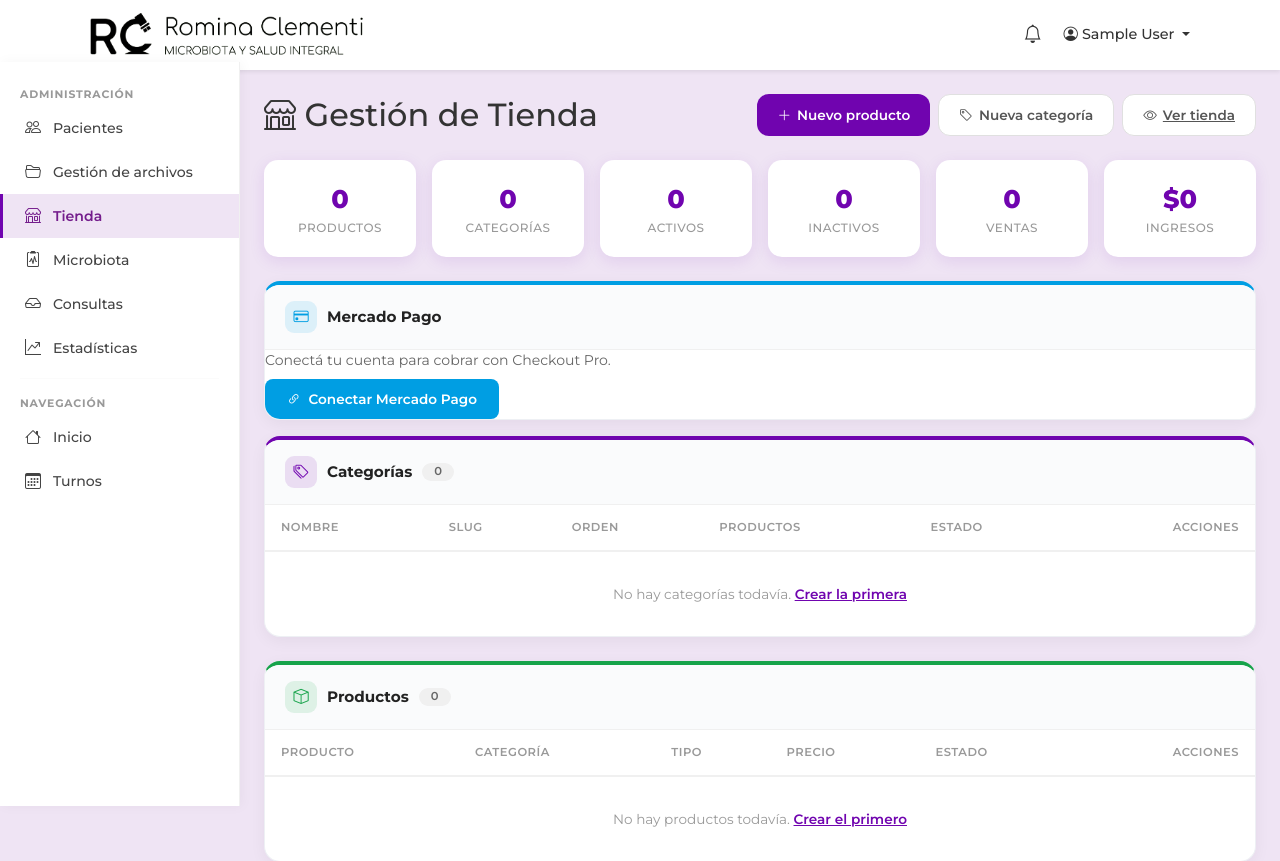
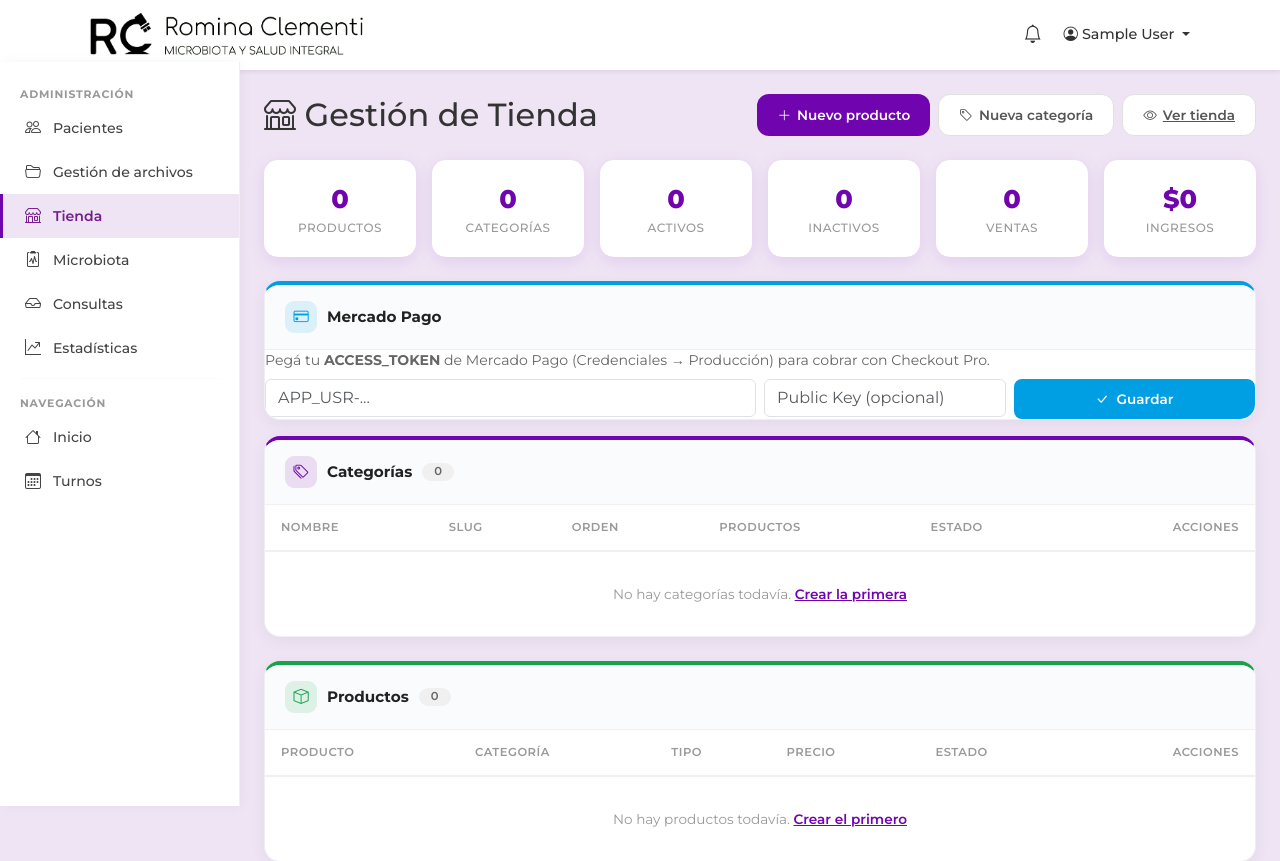
Before and after one commit to joseandresmunoz-dot/clementi_webapp, a Django app: page /administracion/tienda/ in a window 1280 px wide. Shown: the top 861 px of the page. Run offline with Django 5.2, Linux system fonts and the light colour scheme; the visitor is signed in with stand-in values (Sample User, id 1); data comes from the database, SQL or seed files in the repository; data that the repository does not hold is empty.

Commit message:
feat: conectar Mercado Pago pegando ACCESS_TOKEN en el panel de tienda

```diff
--- a/patients/models.py
+++ b/patients/models.py
@@ -381,8 +381,8 @@ class MercadoPagoCredentials(models.Model):
 
     @property
     def is_connected(self):
-        """True si hay token de acceso y refresh token disponibles."""
-        return bool(self.access_token and self.refresh_token)
+        """True si hay un token de acceso disponible (OAuth o pegado a mano)."""
+        return bool(self.access_token)
 
     def update_from_token(self, payload):
         """Persiste el payload devuelto por ``/oauth/token``."""
@@ -413,12 +413,14 @@ class MercadoPagoCredentials(models.Model):
 
     def is_token_expired(self, buffer_seconds=300):
         """
-        Devuelve ``True`` si el token no existe, ya expiró, o va a expirar
-        dentro de ``buffer_seconds`` (margen de seguridad para no usar un
-        token a punto de vencer).
+        Devuelve ``True`` si el token ya expiró o va a expirar dentro de
+        ``buffer_seconds`` (margen de seguridad). Un token pegado a mano
+        (sin ``token_expires_at``) se considera siempre vigente.
         """
-        if not self.access_token or not self.token_expires_at:
+        if not self.access_token:
             return True
+        if not self.token_expires_at:
+            return False
         return timezone.now() >= self.token_expires_at - timedelta(
             seconds=buffer_seconds
         )
--- a/patients/urls.py
+++ b/patients/urls.py
@@ -16,6 +16,8 @@ urlpatterns = [
     path("capture-lead/", views.capture_lead, name="capture_lead"),
     path("mp/connect/", views.mp_connect, name="mp_connect"),
     path("mp/callback/", views.mp_callback, name="mp_callback"),
+    path("mp/guardar-token/", views.mp_save_token, name="mp_save_token"),
+    path("mp/desconectar/", views.mp_disconnect, name="mp_disconnect"),
     path(
         "google-calendar/conectar/",
         views.connect_google_calendar,
--- a/patients/views.py
+++ b/patients/views.py
@@ -186,10 +186,16 @@ def checkout_mp(request):
     reference = f"cart-{request.session.session_key or uuid.uuid4().hex}"
 
     try:
+        shop_url = request.build_absolute_uri(reverse("patients:shop"))
         preference = services.create_checkout_preference(
             seller,
             items,
             external_reference=reference,
+            back_urls={
+                "success": shop_url,
+                "pending": shop_url,
+                "failure": shop_url,
+            },
         )
     except services.MercadoPagoError as exc:
         messages.error(request, f"No se pudo iniciar el pago: {exc}")
@@ -296,6 +302,12 @@ def shop_admin(request):
         "orders_by_status": orders_by_status,
         "mp_is_connected": hasattr(request.user, "mp_credentials")
         and request.user.mp_credentials.is_connected,
+        "mp_current_token": getattr(
+            getattr(request.user, "mp_credentials", None), "access_token", ""
+        ),
+        "mp_public_key": getattr(
+            getattr(request.user, "mp_credentials", None), "public_key", ""
+        ),
     })
 
 
@@ -1147,6 +1159,55 @@ def mp_callback(request):
     return redirect("patients:shop_admin")
 
 
+@user_passes_test(lambda u: u.is_staff)
+def mp_save_token(request):
+    """
+    Guarda el ACCESS_TOKEN que el vendedor pega a mano en el panel de tienda
+    (sin flujo OAuth). Es la forma más simple de empezar a cobrar: el token
+    sale de las Credenciales de Producción del panel de Mercado Pago.
+    """
+    access_token = (request.POST.get("mp_access_token") or "").strip()
+    public_key = (request.POST.get("mp_public_key") or "").strip()
+
+    if not access_token:
+        messages.error(
+            request,
+            "Pegá tu ACCESS_TOKEN de Mercado Pago para poder cobrar.",
+        )
+        return redirect("patients:shop_admin")
+
+    if not access_token.startswith(("APP_USR-", "TEST-")):
+        messages.error(
+            request,
+            "El token no parece válido. Debe empezar con APP_USR- (producción) "
+            "o TEST- (pruebas).",
+        )
+        return redirect("patients:shop_admin")
+
+    credentials, _ = MercadoPagoCredentials.objects.get_or_create(user=request.user)
+    credentials.access_token = access_token
+    if public_key:
+        credentials.public_key = public_key
+    credentials.token_expires_at = None
+    credentials.refresh_token = credentials.refresh_token or ""
+    credentials.save()
+
+    messages.success(
+        request,
+        "Credenciales de Mercado Pago guardadas. Ya podés cobrar con Checkout Pro.",
+    )
+    return redirect("patients:shop_admin")
+
+
+@require_POST
+@user_passes_test(lambda u: u.is_staff)
+def mp_disconnect(request):
+    """Elimina las credenciales de Mercado Pago guardadas del vendedor."""
+    MercadoPagoCredentials.objects.filter(user=request.user).delete()
+    messages.info(request, "Se desconectó Mercado Pago.")
+    return redirect("patients:shop_admin")
+
+
 def _google_oauth_app():
     """Devuelve el dict ``APP`` de allauth para Google (client_id/secret)."""
     return settings.SOCIALACCOUNT_PROVIDERS.get("google", {}).get("APP", {})
--- a/templates/patients/shop_admin.html
+++ b/templates/patients/shop_admin.html
@@ -255,16 +255,33 @@
         <p class="mp-connected" style="color:#00A650;">
             <i class="bi bi-check-circle"></i> Cuenta conectada
         </p>
-        <a href="{% url 'patients:mp_connect' %}" class="btn-mp">
-            <i class="bi bi-arrow-repeat"></i> Reconectar
-        </a>
+        <form method="post" action="{% url 'patients:mp_disconnect' %}" style="display:inline-block;margin-right:8px;">
+            {% csrf_token %}
+            <button type="submit" class="btn-mp" style="background:#c0392b;">
+                <i class="bi bi-unlink"></i> Desconectar
+            </button>
+        </form>
         {% else %}
         <p style="color:#666;margin-bottom:8px;font-size:0.88rem;">
-            Conectá tu cuenta para cobrar con Checkout Pro.
+            Pegá tu <strong>ACCESS_TOKEN</strong> de Mercado Pago (Credenciales → Producción)
+            para cobrar con Checkout Pro.
         </p>
-        <a href="{% url 'patients:mp_connect' %}" class="btn-mp">
-            <i class="bi bi-link-45deg"></i> Conectar Mercado Pago
-        </a>
+        <form method="post" action="{% url 'patients:mp_save_token' %}" class="row g-2">
+            {% csrf_token %}
+            <div class="col-12 col-md-6">
+                <input type="text" name="mp_access_token" class="form-control"
+                       placeholder="APP_USR-..." value="{{ mp_current_token }}" required>
+            </div>
+            <div class="col-12 col-md-3">
+                <input type="text" name="mp_public_key" class="form-control"
+                       placeholder="Public Key (opcional)" value="{{ mp_public_key }}">
+            </div>
+            <div class="col-12 col-md-3">
+                <button type="submit" class="btn-mp w-100">
+                    <i class="bi bi-check-lg"></i> Guardar
+                </button>
+            </div>
+        </form>
         {% endif %}
     </div>
 </div>
```
